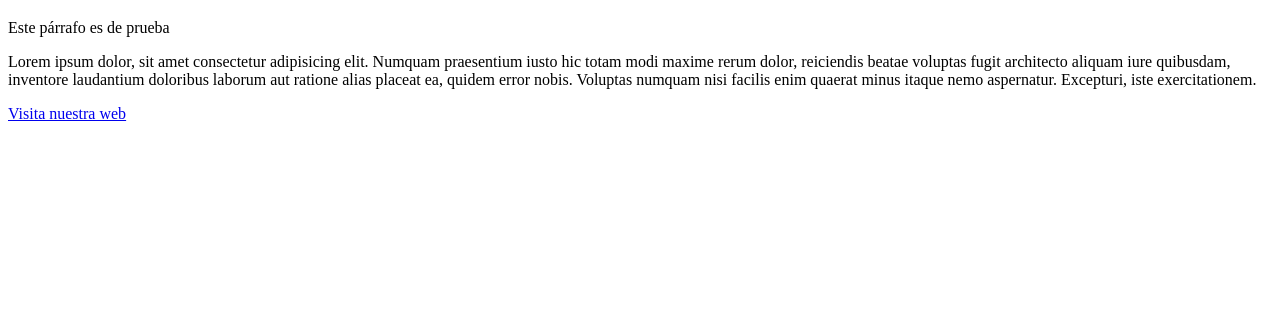
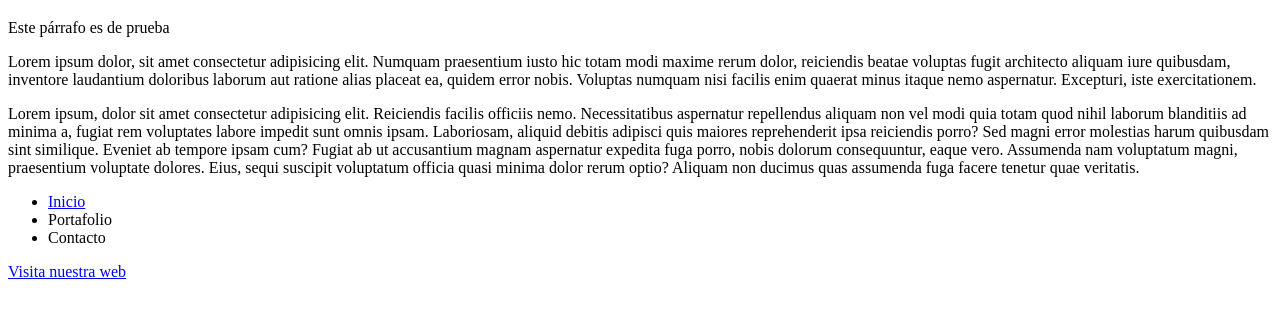
Before and after one commit to mentorrolling/proyecto-curso-git, a plain HTML site: page index.html in a window 1280 px wide. Shown: the part 62-380 px from the top of the page. Drawn offline with Linux system fonts and the light colour scheme.

Commit message:
Agregamos más info a index y home, además de navegación

```diff
--- a/index.html
+++ b/index.html
@@ -16,6 +16,24 @@
       Voluptas numquam nisi facilis enim quaerat minus itaque nemo aspernatur.
       Excepturi, iste exercitationem.
     </p>
+    <p>
+      Lorem ipsum, dolor sit amet consectetur adipisicing elit. Reiciendis
+      facilis officiis nemo. Necessitatibus aspernatur repellendus aliquam non
+      vel modi quia totam quod nihil laborum blanditiis ad minima a, fugiat rem
+      voluptates labore impedit sunt omnis ipsam. Laboriosam, aliquid debitis
+      adipisci quis maiores reprehenderit ipsa reiciendis porro? Sed magni error
+      molestias harum quibusdam sint similique. Eveniet ab tempore ipsam cum?
+      Fugiat ab ut accusantium magnam aspernatur expedita fuga porro, nobis
+      dolorum consequuntur, eaque vero. Assumenda nam voluptatum magni,
+      praesentium voluptate dolores. Eius, sequi suscipit voluptatum officia
+      quasi minima dolor rerum optio? Aliquam non ducimus quas assumenda fuga
+      facere tenetur quae veritatis.
+    </p>
+    <ul>
+      <li><a href="./home.html">Inicio</a></li>
+      <li>Portafolio</li>
+      <li>Contacto</li>
+    </ul>
     <footer>
       <a href="www.rollingcodeschool.com" target="_blank">Visita nuestra web</a>
     </footer>
```
Also changed, not shown: home.html (+12 -0 lines).
